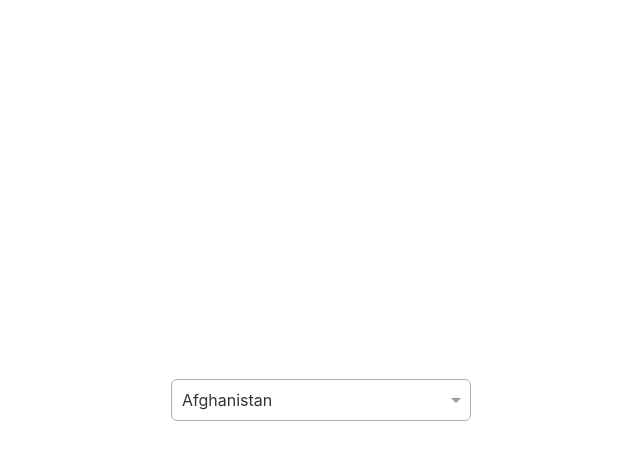
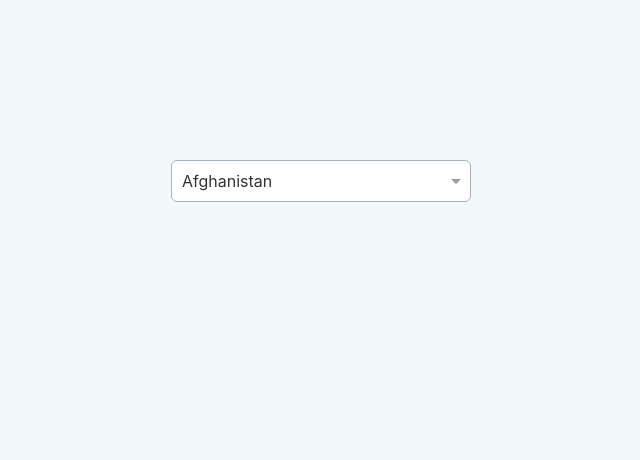
Before and after one commit to Jisan-mia/cstm-dd, a React (Create React App) app: page / in a window 1280 px wide. Shown: the top 460 px of the page, without its empty margins (319-959 px from the left). Built offline with nearby package versions, Linux system fonts and the light colour scheme.

Commit message:
body style added

```diff
--- a/src/index.scss
+++ b/src/index.scss
@@ -6,10 +6,9 @@ body {
   -webkit-font-smoothing: antialiased;
   -moz-osx-font-smoothing: grayscale;
 
-  height: 100vh;
-  display: flex;
-  justify-content: center;
-  align-items: center;
+  height: 100%;
+  width: 100%;
+  background-color: #F3F8FB;
 }
 
 code {
@@ -20,4 +19,6 @@ code {
 
 .App{
   width: 300px;
+  margin: 160px auto
+
 }
```
